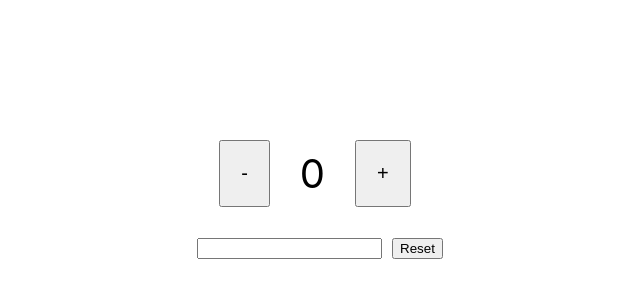
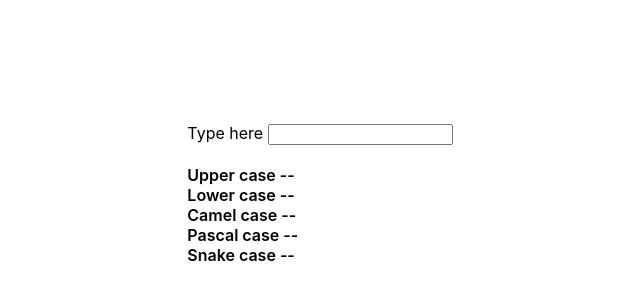
Before and after one commit to AdityaSharma224/Javascript-core, a React (Create React App) app in the folder interview-problems/: page / in a window 1280 px wide. Shown: the part 206-506 px from the top of the page, without its empty margins (320-960 px from the left). Built offline with nearby package versions, Linux system fonts and the light colour scheme; the HTML template or start-up script is replaced by a standard one.

Commit message:
text case

```diff
--- a/interview-problems/src/App.js
+++ b/interview-problems/src/App.js
@@ -8,13 +8,14 @@ import React from 'react';
 // import Carousel from './components/carousel';
 // import Pagination from './components/pagination';
 // import ApiPractice from './components/api-practice';
-import Counter from './components/counter';
+//import Counter from './components/counter';
+import ChangeCaseType from './components/change-text-case';
 
 function App() {
 
   return (
-    <div style={{ display:'flex',height: '100vh', alignItems: 'center', justifyContent: 'center', width:'100%' }}>
-      <Counter />
+    <div style={{ display: 'flex', height: '100vh', alignItems: 'center', justifyContent: 'center', width: '100%' }}>
+      <ChangeCaseType />
     </div>
   );
 }
--- /dev/null
+++ b/interview-problems/src/components/change-text-case.jsx
@@ -0,0 +1,20 @@
+import React, { useState } from "react";
+
+function ChangeCaseType() {
+  const [inputValue, setInputValue] = useState('');
+
+  return (
+    <div className="ChangeCaseType">
+      {'Type here'} <input type="text" onChange={(e) => setInputValue(e.target.value)} />
+      <div style={{ display: 'flex', flexDirection: 'column', marginTop: '20px' }}>
+        <div><span style={{ fontWeight: 600 }}>{'Upper case --'}</span> {inputValue.toUpperCase()}</div>
+        <div><span style={{ fontWeight: 600 }}>{'Lower case --'}</span> {inputValue.toLowerCase()}</div>
+        <div><span style={{ fontWeight: 600 }}>{'Camel case --'}</span> {inputValue.toLowerCase().replace(/([-_]\w)/g, match => match[1].toUpperCase())}</div>
+        <div><span style={{ fontWeight: 600 }}>{'Pascal case --'}</span> {inputValue.toLowerCase().replace(/(^\w|[-_ ]\w)/g, match => match.toUpperCase()).replace(/[-_ ]/g, '')}</div>
+        <div><span style={{ fontWeight: 600 }}>{'Snake case --'}</span> {inputValue.toLowerCase().replace(/ /g, '_')}</div>
+      </div>
+    </div>
+  );
+}
+
+export default ChangeCaseType;
```
